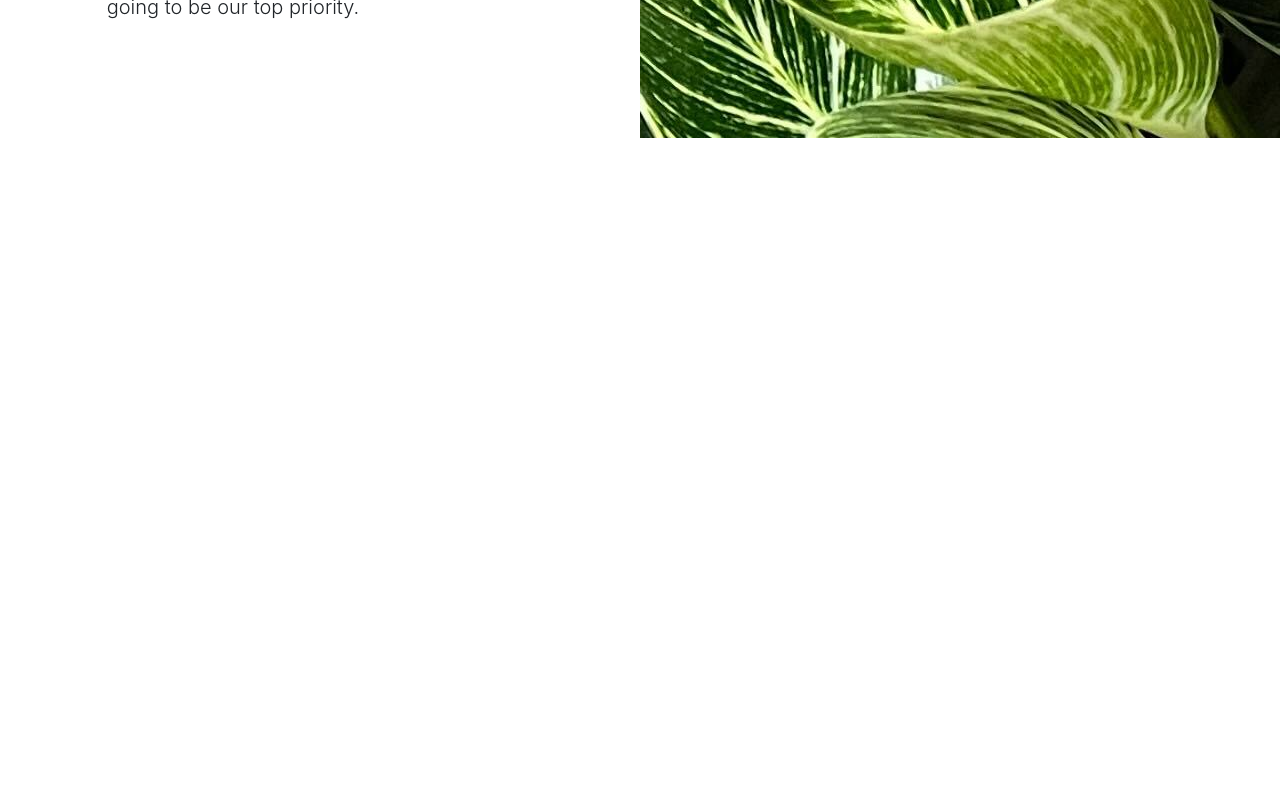
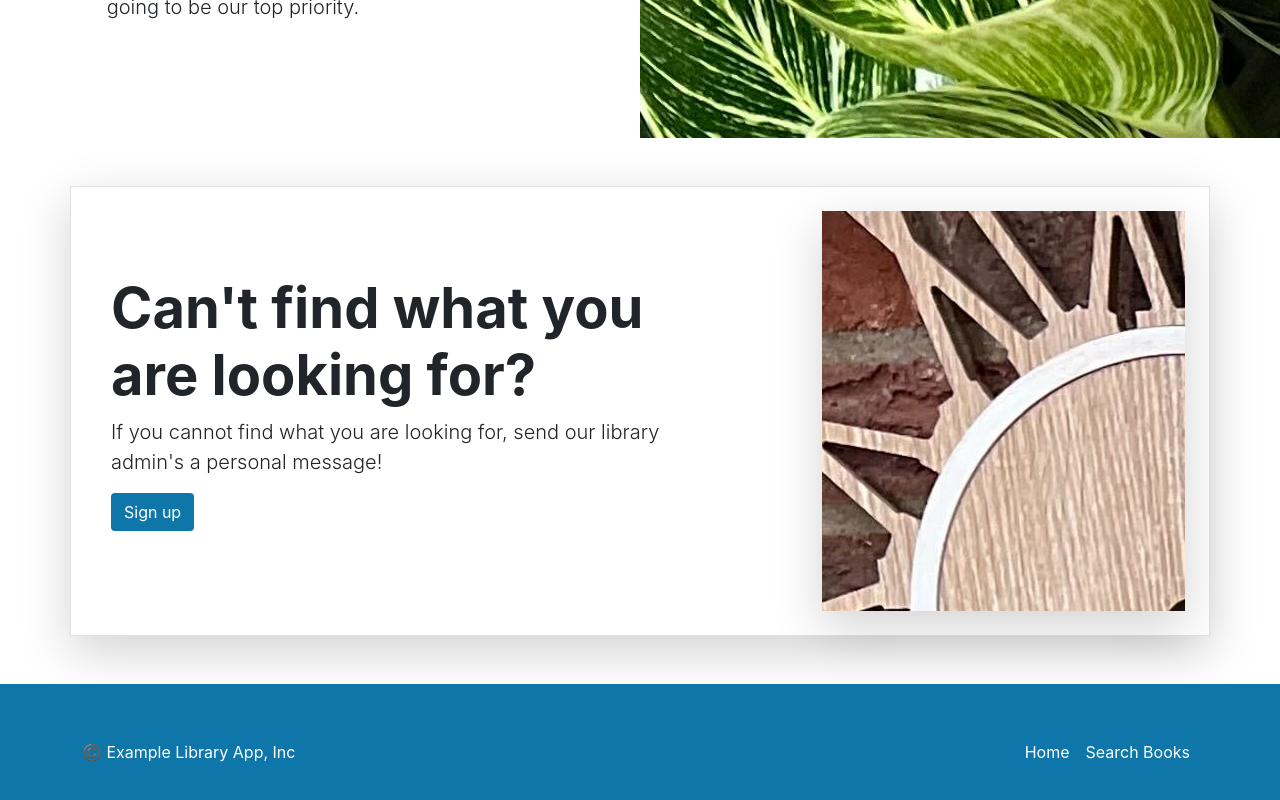
Before and after one commit to ravi956/library-project, a React (Create React App) app in the folder library-project-frontend/react-library/: page / in a window 1280 px wide. Shown: the part 1708-2508 px from the top of the page. Before the commit the page ends 1846 px from the top, so only its background shows below. Built offline with nearby package versions, Linux system fonts and the light colour scheme; the HTML template or start-up script is replaced by a standard one.

Commit message:
Added LibraryServices and Footer component

```diff
--- a/library-project-frontend/react-library/src/App.tsx
+++ b/library-project-frontend/react-library/src/App.tsx
@@ -3,6 +3,8 @@
 import { Carousel } from './layouts/HomePage/Carousel';
 import { ExploreTopBooks } from './layouts/HomePage/ExploreTopBooks';
 import { Heros } from './layouts/HomePage/Heros';
+import { LibraryServices } from './layouts/HomePage/LibraryServices';
+import { Footer } from './layouts/NavbarAndFooter/Footer';
 import { Navbar } from './layouts/NavbarAndFooter/Navbar';
 
 function App() {
@@ -12,6 +14,8 @@
       <ExploreTopBooks />
       <Carousel />
       <Heros />
+      <LibraryServices />
+      <Footer />
     </div>
   );
 }
--- /dev/null
+++ b/library-project-frontend/react-library/src/layouts/HomePage/LibraryServices.tsx
@@ -0,0 +1,23 @@
+export const LibraryServices = () => {
+  return (
+    <div className="container my-5">
+      <div className="row p-4 align-items-center border shadow-lg">
+        <div className="col-lg-7 p-3">
+          <h1 className="display-4 fw-bold">
+            Can't find what you are looking for?
+          </h1>
+          <p className="lead">
+            If you cannot find what you are looking for, send our library
+            admin's a personal message!
+          </p>
+          <div className="d-grid gap-2 justify-content-md-start mb-4 mb-lg-3">
+            <a className="btn main-color bt-lg text-white" href="#">
+              Sign up
+            </a>
+          </div>
+        </div>
+        <div className="col-lg-4 offset-lg-1 shadow-lg lost-image"></div>
+      </div>
+    </div>
+  );
+};
--- /dev/null
+++ b/library-project-frontend/react-library/src/layouts/NavbarAndFooter/Footer.tsx
@@ -0,0 +1,24 @@
+export const Footer = () => {
+  return (
+    <div className="main-color">
+      <footer
+        className="container d-flex flex-wrap
+        justify-content-between align-items-center py-5 main-color"
+      >
+        <p className="col-md-4 mb-0 text-white">©️ Example Library App, Inc</p>
+        <ul className="nav navbar-dark col-md-4 justify-content-end">
+          <li className="nav-item">
+            <a href="#" className="nav-link px-2 text-white">
+              Home
+            </a>
+          </li>
+          <li className="nav-item">
+            <a href="#" className="nav-link px-2 text-white">
+              Search Books
+            </a>
+          </li>
+        </ul>
+      </footer>
+    </div>
+  );
+};
```
